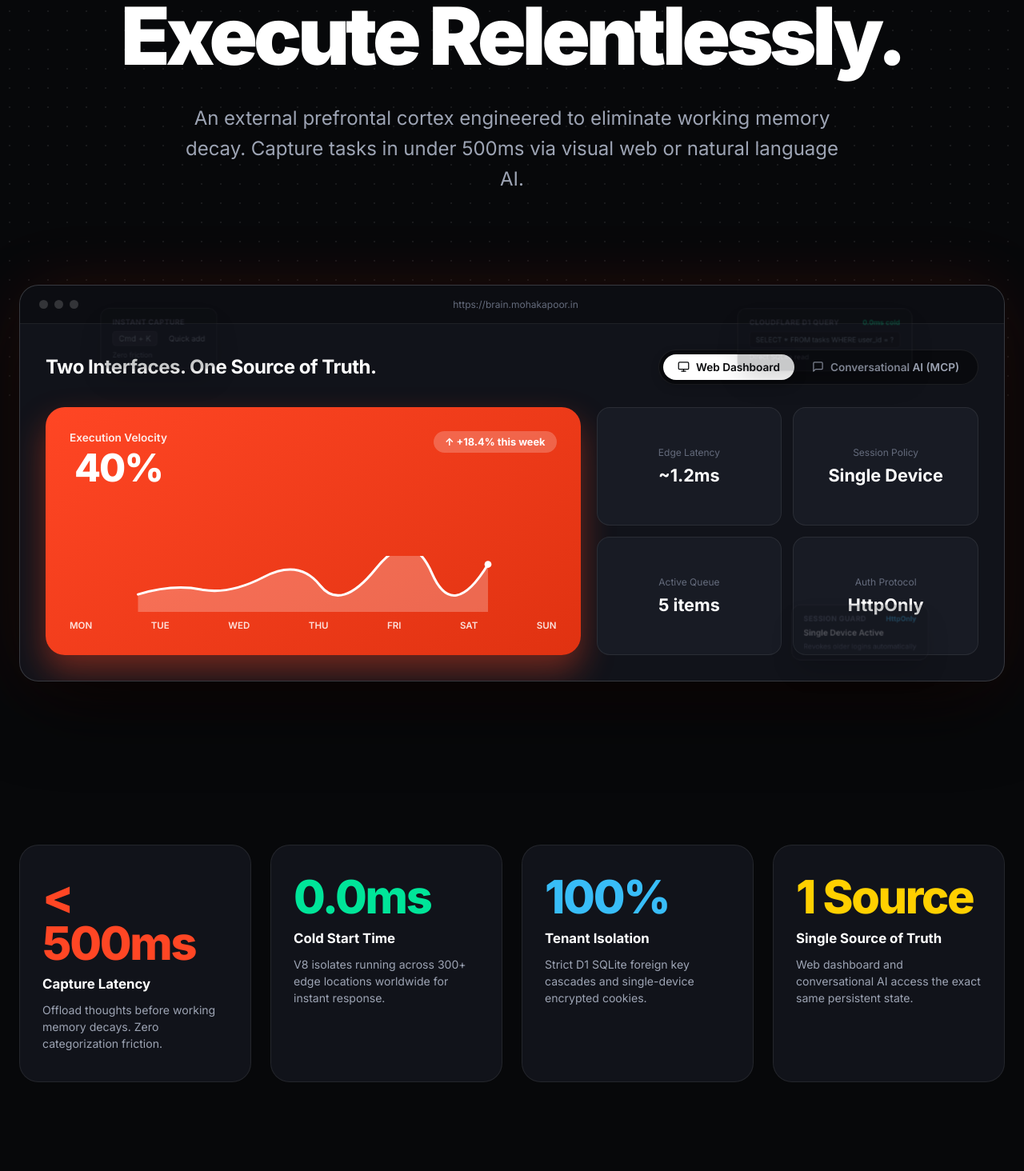
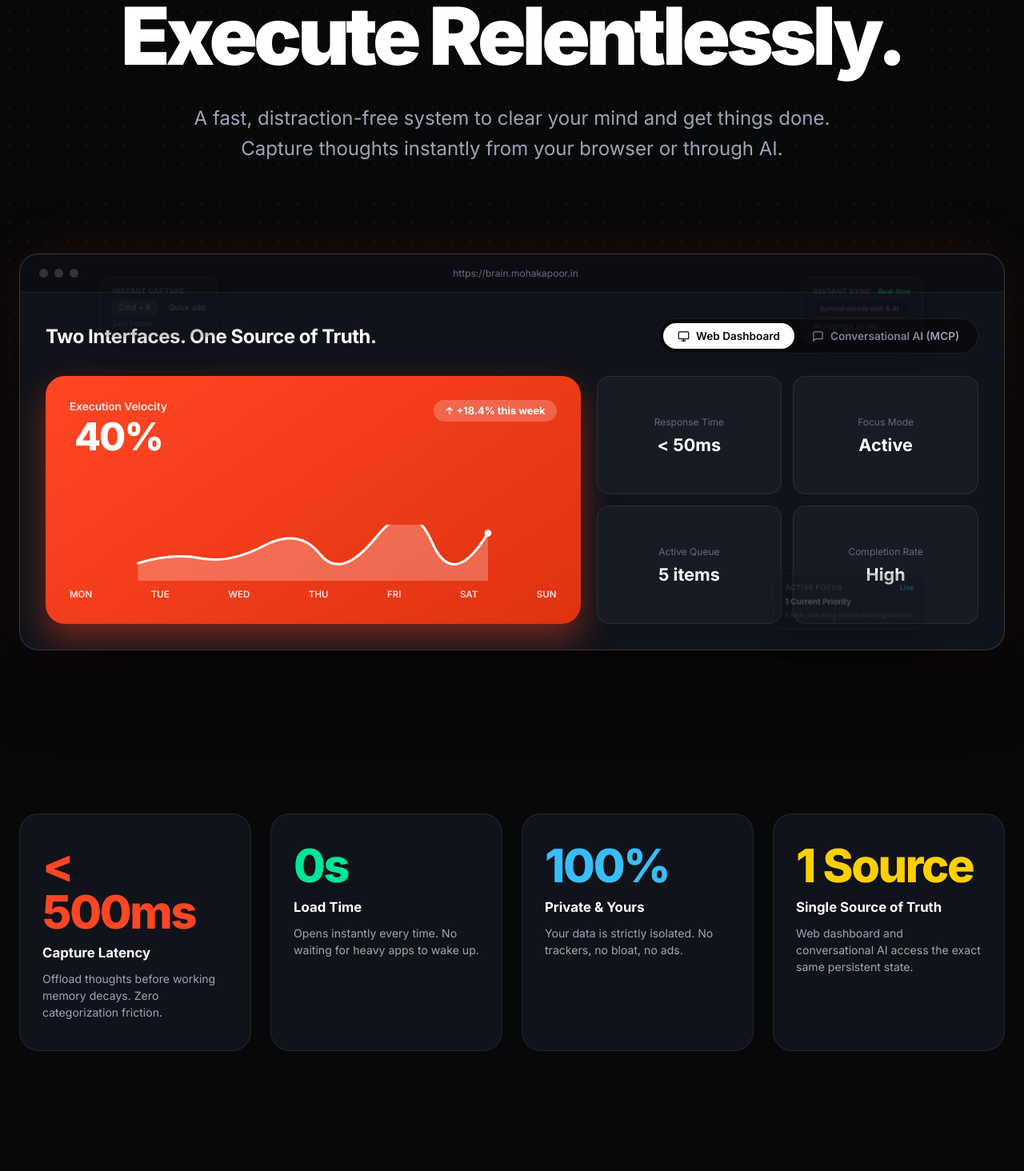
Before and after one commit to mohakapoor/brain-frontend, a React (Vite) app: page / in a window 1280 px wide. Shown: the part 286-1750 px from the top of the page at 80% size. Built offline with nearby package versions, Linux system fonts and the light colour scheme.

Commit message:
refactor(landing): streamline copy for human clarity and remove technical jargon

```diff
--- a/src/App.tsx
+++ b/src/App.tsx
@@ -31,11 +31,11 @@ export default function App() {
   }
 
   const [tasks, setTasks] = useState<DemoTask[]>([
-    { id: 1, title: 'Implement Cloudflare D1 atomic migrations', completed: true, tag: 'INFRA' },
-    { id: 2, title: 'Configure single-device HttpOnly session guard', completed: true, tag: 'SECURITY' },
+    { id: 1, title: 'Review quarterly revenue and runway', completed: true, tag: 'FINANCE' },
+    { id: 2, title: 'Deep work: write chapter 3 draft', completed: true, tag: 'WRITING' },
     { id: 3, title: 'Probability revision & problem sets', completed: false, tag: 'STUDY' },
-    { id: 4, title: 'Design high-velocity task execution dashboard', completed: false, tag: 'FRONTEND' },
-    { id: 5, title: 'Centralize Zod 4 request validation pipeline', completed: false, tag: 'CORE' },
+    { id: 4, title: 'Ship v1 landing page update', completed: false, tag: 'WORK' },
+    { id: 5, title: 'Strength session: 5x5 squats', completed: false, tag: 'HEALTH' },
   ])
 
   const handleNavClick = (sectionId: string, navKey: string) => {
--- a/src/components/DualitySection.tsx
+++ b/src/components/DualitySection.tsx
@@ -86,20 +86,20 @@ export default function DualitySection({ velocityPercentage, taskCount }: Dualit
             {/* Telemetry Chips (No emojis, clean labels) */}
             <div className="telemetry-grid">
               <div className="telemetry-chip">
-                <span style={{ fontSize: '0.75rem', color: 'var(--text-muted)' }}>Edge Latency</span>
-                <span style={{ fontSize: '1.35rem', fontWeight: 700, fontFamily: 'var(--font-mono)' }}>~1.2ms</span>
+                <span style={{ fontSize: '0.75rem', color: 'var(--text-muted)' }}>Response Time</span>
+                <span style={{ fontSize: '1.35rem', fontWeight: 700, fontFamily: 'var(--font-mono)' }}>&lt; 50ms</span>
               </div>
               <div className="telemetry-chip">
-                <span style={{ fontSize: '0.75rem', color: 'var(--text-muted)' }}>Session Policy</span>
-                <span style={{ fontSize: '1.35rem', fontWeight: 700, fontFamily: 'var(--font-mono)' }}>Single Device</span>
+                <span style={{ fontSize: '0.75rem', color: 'var(--text-muted)' }}>Focus Mode</span>
+                <span style={{ fontSize: '1.35rem', fontWeight: 700, fontFamily: 'var(--font-mono)' }}>Active</span>
               </div>
               <div className="telemetry-chip">
                 <span style={{ fontSize: '0.75rem', color: 'var(--text-muted)' }}>Active Queue</span>
                 <span style={{ fontSize: '1.35rem', fontWeight: 700, fontFamily: 'var(--font-mono)' }}>{taskCount} items</span>
               </div>
               <div className="telemetry-chip">
-                <span style={{ fontSize: '0.75rem', color: 'var(--text-muted)' }}>Auth Protocol</span>
-                <span style={{ fontSize: '1.35rem', fontWeight: 700, fontFamily: 'var(--font-mono)' }}>HttpOnly</span>
+                <span style={{ fontSize: '0.75rem', color: 'var(--text-muted)' }}>Completion Rate</span>
+                <span style={{ fontSize: '1.35rem', fontWeight: 700, fontFamily: 'var(--font-mono)' }}>High</span>
               </div>
             </div>
           </div>
@@ -124,7 +124,7 @@ export default function DualitySection({ velocityPercentage, taskCount }: Dualit
               <span className="term-text" style={{ fontFamily: 'var(--font-mono)', fontSize: '0.88rem' }}>
                 → Dispatched tool: <code>create_task</code><br />
                 → Arguments: <code>{`{ "title": "Probability revision & problem sets", "tag": "STUDY" }`}</code><br />
-                → Result: <code>201 Created (persisted to Cloudflare D1 · User ID 1)</code>
+                → Result: <code>Added to tomorrow's schedule</code>
               </span>
             </div>
 
--- a/src/components/ExecutionLoop.tsx
+++ b/src/components/ExecutionLoop.tsx
@@ -27,9 +27,9 @@ export default function ExecutionLoop() {
     {
       num: '04',
       title: 'Track',
-      tag: 'PERSIST',
-      desc: 'Cloudflare D1 SQLite',
-      output: 'Sub-ms Immutable Write',
+      tag: 'LOG',
+      desc: 'Automatic Daily History',
+      output: 'Zero manual logging',
       cls: 'node-pos-right',
     },
     {
--- a/src/components/Footer.tsx
+++ b/src/components/Footer.tsx
@@ -1,9 +1,9 @@
 export default function Footer() {
   return (
     <footer className="section-full landing-footer">
-      <div>✦ Personal Second Brain & Execution System</div>
+      <div>✦ Personal Second Brain &amp; Execution System</div>
       <div>Live at <code>brain.mohakapoor.in</code></div>
-      <div>Phase 1 Core Foundation · MCP Ready</div>
+      <div>Designed for focus. Built for speed.</div>
     </footer>
   )
 }
--- a/src/components/Hero.tsx
+++ b/src/components/Hero.tsx
@@ -24,8 +24,8 @@ export default function Hero({ children }: HeroProps) {
       </h1>
 
       <p className="hero-lead-text">
-        An external prefrontal cortex engineered to eliminate working memory decay.
-        Capture tasks in under 500ms via visual web or natural language AI.
+        A fast, distraction-free system to clear your mind and get things done.
+        Capture thoughts instantly from your browser or through AI.
       </p>
 
       {/* Hero Showcase with Linear.app pop-out levitating micro-cards */}
@@ -49,44 +49,44 @@ export default function Hero({ children }: HeroProps) {
           </div>
         </div>
 
-        {/* Floating Card 2: D1 Edge Query Telemetry Card */}
+        {/* Floating Card 2: Real-time Sync Card */}
         <div
           className="floating-ui-wrapper top-right"
           style={{ transform: card2Transform, opacity: cardOpacity }}
         >
           <div className="floating-ui-card">
             <div className="floating-card-header">
-              <span className="floating-card-title">Cloudflare D1 Query</span>
+              <span className="floating-card-title">Instant Sync</span>
               <span style={{ fontSize: '0.75rem', color: 'var(--accent-emerald)', fontWeight: 700 }}>
-                0.0ms cold
+                Real-time
               </span>
             </div>
             <div className="floating-code-snippet">
-              SELECT * FROM tasks WHERE user_id = ?
+              Synced across web &amp; AI
             </div>
             <div style={{ fontSize: '0.75rem', color: 'var(--text-muted)' }}>
-              Direct SQLite read
+              No spinners, no lag
             </div>
           </div>
         </div>
 
-        {/* Floating Card 3: Session Guard Card */}
+        {/* Floating Card 3: Active Focus Card */}
         <div
           className="floating-ui-wrapper bottom-right"
           style={{ transform: card3Transform, opacity: cardOpacity }}
         >
           <div className="floating-ui-card">
             <div className="floating-card-header">
-              <span className="floating-card-title">Session Guard</span>
+              <span className="floating-card-title">Active Focus</span>
               <span style={{ fontSize: '0.75rem', color: 'var(--accent-cyan)', fontWeight: 700 }}>
-                HttpOnly
+                Live
               </span>
             </div>
             <div style={{ fontSize: '0.88rem', fontWeight: 600, color: 'var(--text-primary)' }}>
-              Single Device Active
+              1 Current Priority
             </div>
             <div style={{ fontSize: '0.75rem', color: 'var(--text-muted)' }}>
-              Revokes older logins automatically
+              Finish one thing before starting another
             </div>
           </div>
         </div>
--- a/src/components/ProofStats.tsx
+++ b/src/components/ProofStats.tsx
@@ -7,16 +7,16 @@ export default function ProofStats() {
       desc: 'Offload thoughts before working memory decays. Zero categorization friction.',
     },
     {
-      number: '0.0ms',
+      number: '0s',
       color: 'var(--accent-emerald)',
-      label: 'Cold Start Time',
-      desc: 'V8 isolates running across 300+ edge locations worldwide for instant response.',
+      label: 'Load Time',
+      desc: 'Opens instantly every time. No waiting for heavy apps to wake up.',
     },
     {
       number: '100%',
       color: 'var(--accent-cyan)',
-      label: 'Tenant Isolation',
-      desc: 'Strict D1 SQLite foreign key cascades and single-device encrypted cookies.',
+      label: 'Private & Yours',
+      desc: 'Your data is strictly isolated. No trackers, no bloat, no ads.',
     },
     {
       number: '1 Source',
```
